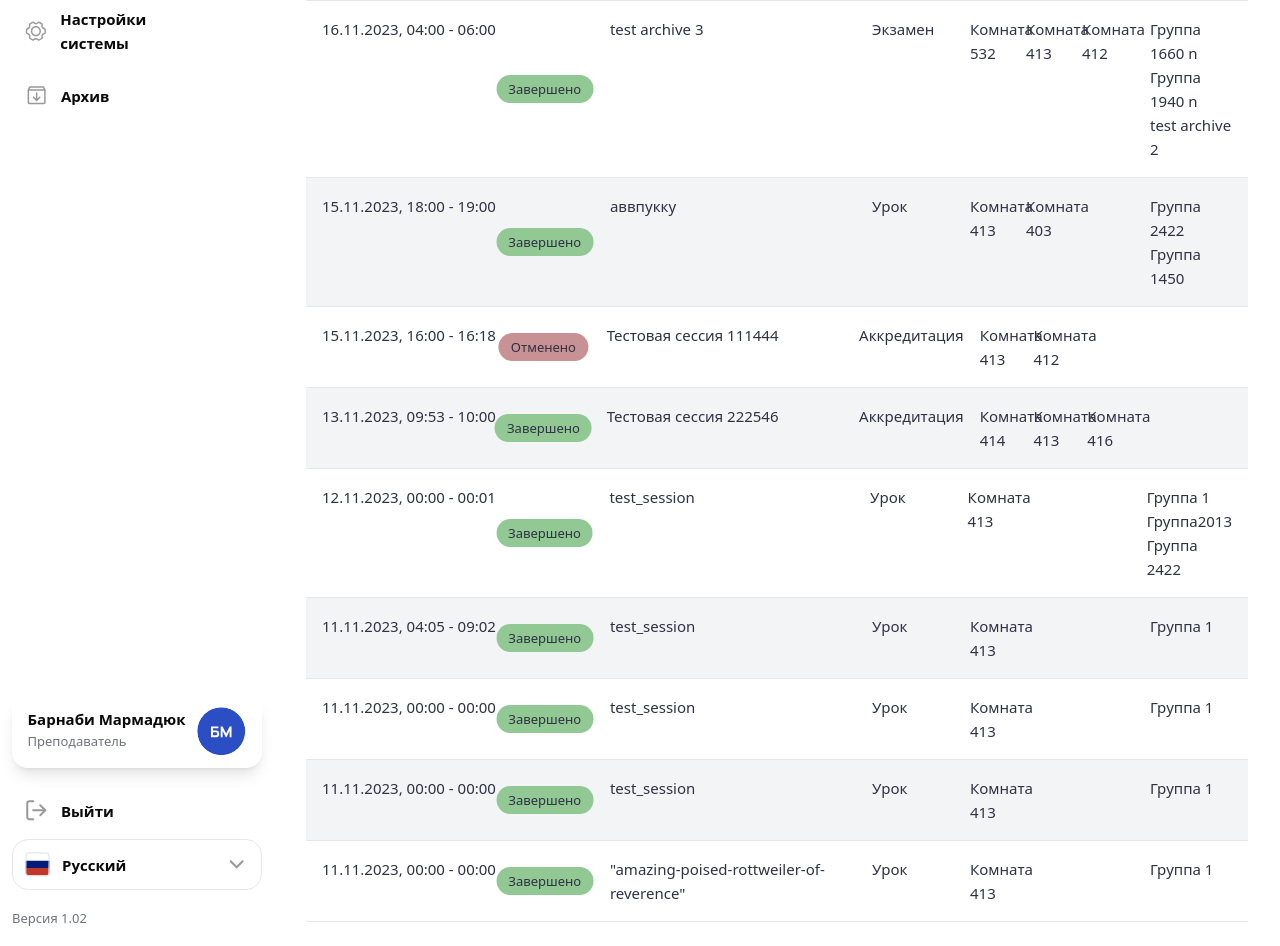
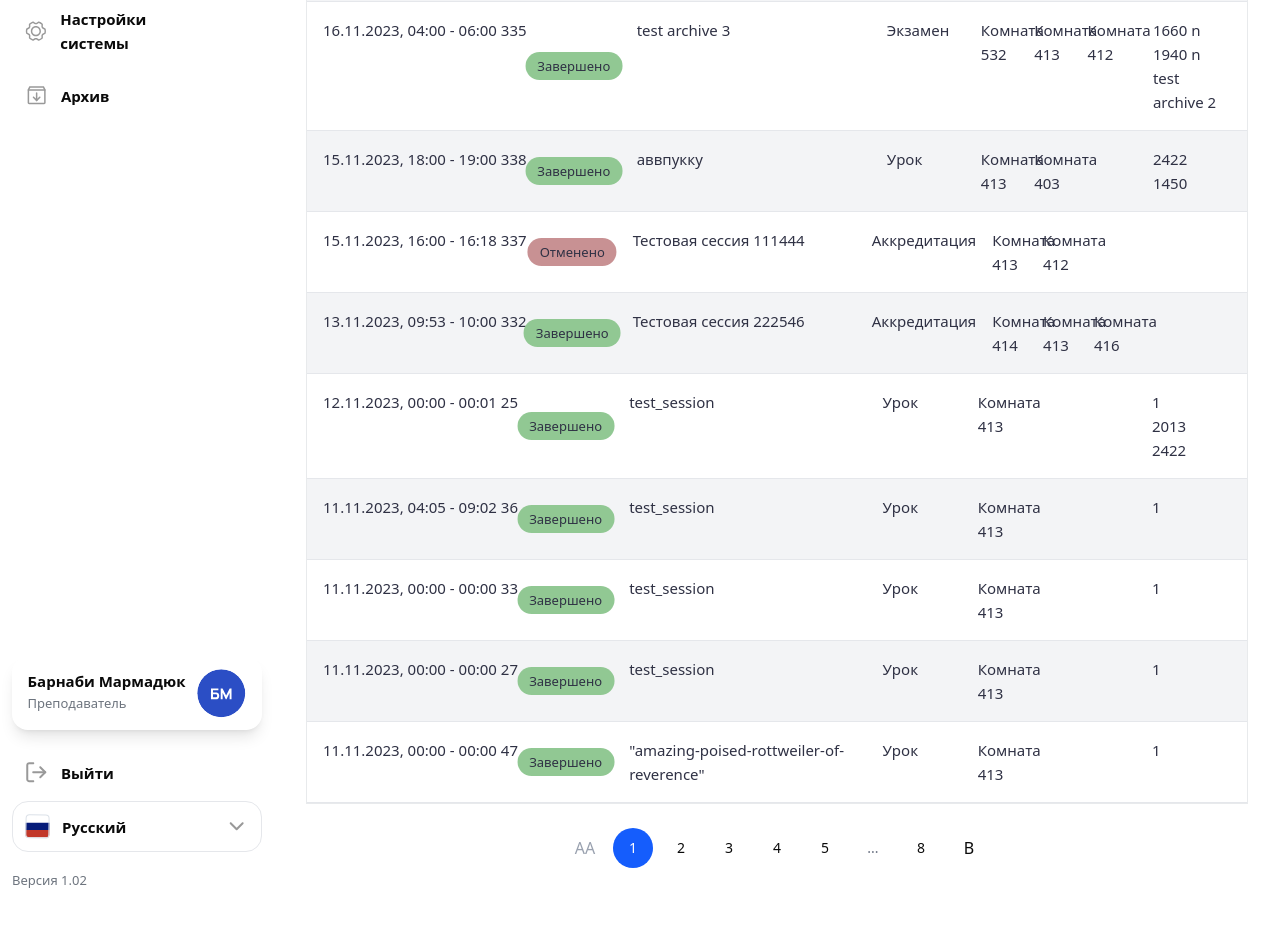
Before and after one commit to NistonT/sim-center, a React (Vite) app: page / in a window 1280 px wide. Shown: the part 419-1365 px from the top of the page. After the commit the page ends 1327 px from the top, so only its background shows below. Built offline with nearby package versions, Linux system fonts and the light colour scheme.

Commit message:
pagination

```diff
--- a/src/App.tsx
+++ b/src/App.tsx
@@ -7,11 +7,108 @@ import data from "@/data/data1.json";
 import { formatDateRange } from "./utils/formatTime";
 
 import Down from "@/assets/svg/Down.svg";
+import { useState } from "react";
+
+const ITEMS_PER_PAGE = 11;
 
 function App() {
+  const [currentPage, setCurrentPage] = useState(1);
+
   const dataSession = data.sessions.filter((session, index, self) => self.findIndex((s) => s.id === session.id) === index);
 
-  const dataPagination = dataSession.slice(0, 11);
+  const totalPages = Math.ceil(dataSession.length / ITEMS_PER_PAGE);
+
+  const startIndex = (currentPage - 1) * ITEMS_PER_PAGE;
+  const endIndex = startIndex + ITEMS_PER_PAGE;
+  const dataPagination = dataSession.slice(startIndex, endIndex);
+
+  const goToPage = (page: number) => {
+    if (page >= 1 && page <= totalPages) {
+      setCurrentPage(page);
+    }
+  };
+
+  const renderPageNumbers = () => {
+    const pages = [];
+    const visiblePages = 4;
+    const ellipsis = (
+      <span key="dots" className="w-10 h-10 flex items-center justify-center text-sm text-gray-500">
+        ...
+      </span>
+    );
+
+    pages.push(
+      <button
+        key={1}
+        onClick={() => goToPage(1)}
+        className={`w-10 h-10 flex items-center justify-center rounded-full text-sm font-medium
+        ${currentPage === 1 ? "bg-blue-600 text-white" : "hover:bg-gray-200"}
+      `}
+      >
+        1
+      </button>,
+    );
+
+    if (totalPages <= visiblePages + 1) {
+      for (let i = 2; i <= totalPages; i++) {
+        pages.push(
+          <button
+            key={i}
+            onClick={() => goToPage(i)}
+            className={`w-10 h-10 flex items-center justify-center rounded-full text-sm font-medium
+            ${currentPage === i ? "bg-blue-600 text-white" : "hover:bg-gray-200"}
+          `}
+          >
+            {i}
+          </button>,
+        );
+      }
+    } else {
+      let start = Math.max(2, currentPage - 2);
+      let end = start + visiblePages - 1;
+
+      if (end >= totalPages) {
+        end = totalPages - 1;
+        start = Math.max(2, end - visiblePages + 1);
+      }
+
+      if (start > 2) {
+        pages.push(ellipsis);
+      }
+
+      for (let i = start; i <= end; i++) {
+        pages.push(
+          <button
+            key={i}
+            onClick={() => goToPage(i)}
+            className={`w-10 h-10 flex items-center justify-center rounded-full text-sm font-medium
+            ${currentPage === i ? "bg-blue-600 text-white" : "hover:bg-gray-200"}
+          `}
+          >
+            {i}
+          </button>,
+        );
+      }
+
+      if (end < totalPages - 1) {
+        pages.push(ellipsis);
+      }
+
+      pages.push(
+        <button
+          key={totalPages}
+          onClick={() => goToPage(totalPages)}
+          className={`w-10 h-10 flex items-center justify-center rounded-full text-sm font-medium
+          ${currentPage === totalPages ? "bg-blue-600 text-white" : "hover:bg-gray-200"}
+        `}
+        >
+          {totalPages}
+        </button>,
+      );
+    }
+
+    return pages;
+  };
 
   return (
     <Container>
@@ -21,7 +118,7 @@ function App() {
           <div className="bg-white py-4 px-6 rounded-xl m-2">
             <Header />
 
-            <div className="mt-4">
+            <div className="mt-4 border border-[#e8eaec]">
               <div className="grid grid-cols-[1fr_1fr_3fr_1fr_2fr_1fr] gap-4 bg-gray-200 font-manropeExtraBold font-extrabold text-[17px] leading-7 tracking-normal py-2.5 px-4 rounded-t-xl">
                 <div className="flex items-center gap-2.5">
                   <span>Дата и время</span>
@@ -44,7 +141,7 @@ function App() {
                   } border-b border-gray-200`}
                 >
                   <div className="font-manropeMedium font-medium text-[15px] leading-6 tracking-normal align-middle text-[#2f3144] whitespace-nowrap">
-                    {formatDateRange(elem.start, elem.end)}
+                    {formatDateRange(elem.start, elem.end)} {elem.id}
                   </div>
 
                   <div className="relative">
@@ -103,11 +200,35 @@ function App() {
 
                   <div className="font-manropeMedium font-medium text-[15px] leading-6 tracking-normal align-middle text-[#2f3144]">
                     {elem.groups.map((group) => (
-                      <div key={group.id}>{group.name}</div>
+                      <div key={group.id}>{group.name.replace("Группа", "").trim()}</div>
                     ))}
                   </div>
                 </div>
               ))}
+            </div>
+
+            <div className="flex items-center justify-center gap-2 mt-6 mb-4">
+              <button
+                onClick={() => goToPage(currentPage - 1)}
+                disabled={currentPage === 1}
+                className={`w-10 h-10 flex items-center justify-center rounded-full
+                  ${currentPage === 1 ? "text-gray-400 cursor-not-allowed" : "hover:bg-gray-200"}
+                `}
+              >
+                AA
+              </button>
+
+              {renderPageNumbers()}
+
+              <button
+                onClick={() => goToPage(currentPage + 1)}
+                disabled={currentPage === totalPages}
+                className={`w-10 h-10 flex items-center justify-center rounded-full
+                  ${currentPage === totalPages ? "text-gray-400 cursor-not-allowed" : "hover:bg-gray-200"}
+                `}
+              >
+                B
+              </button>
             </div>
           </div>
         </div>
```
